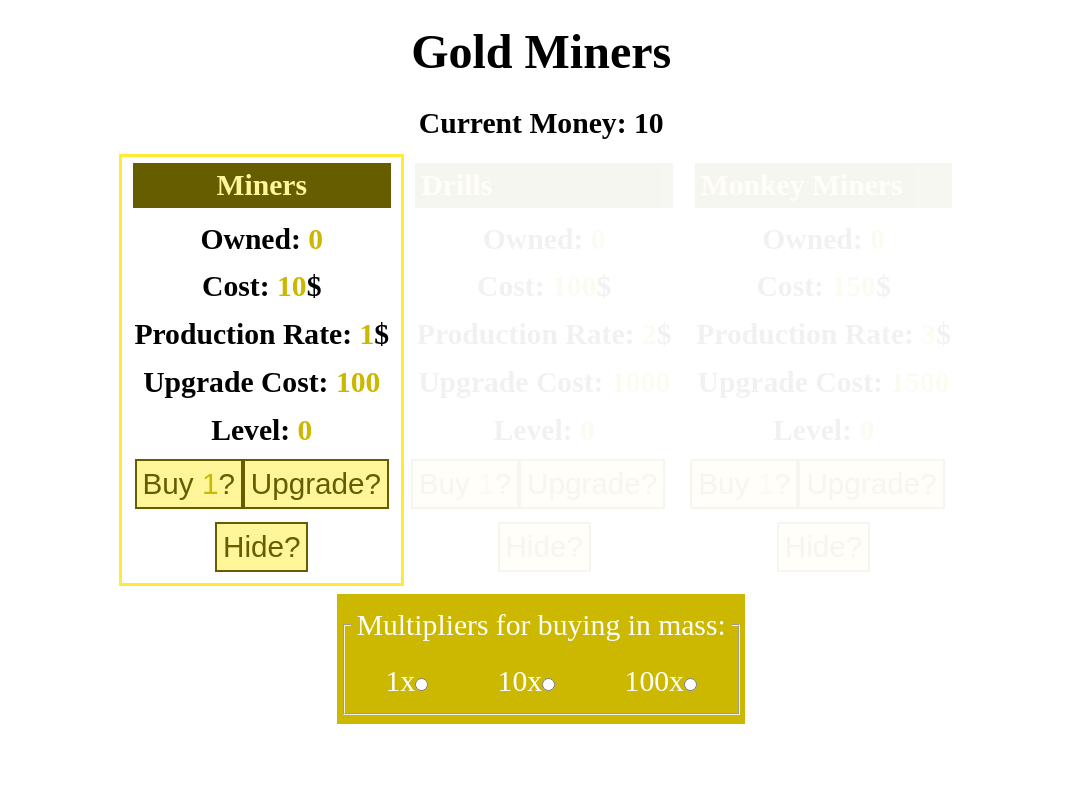
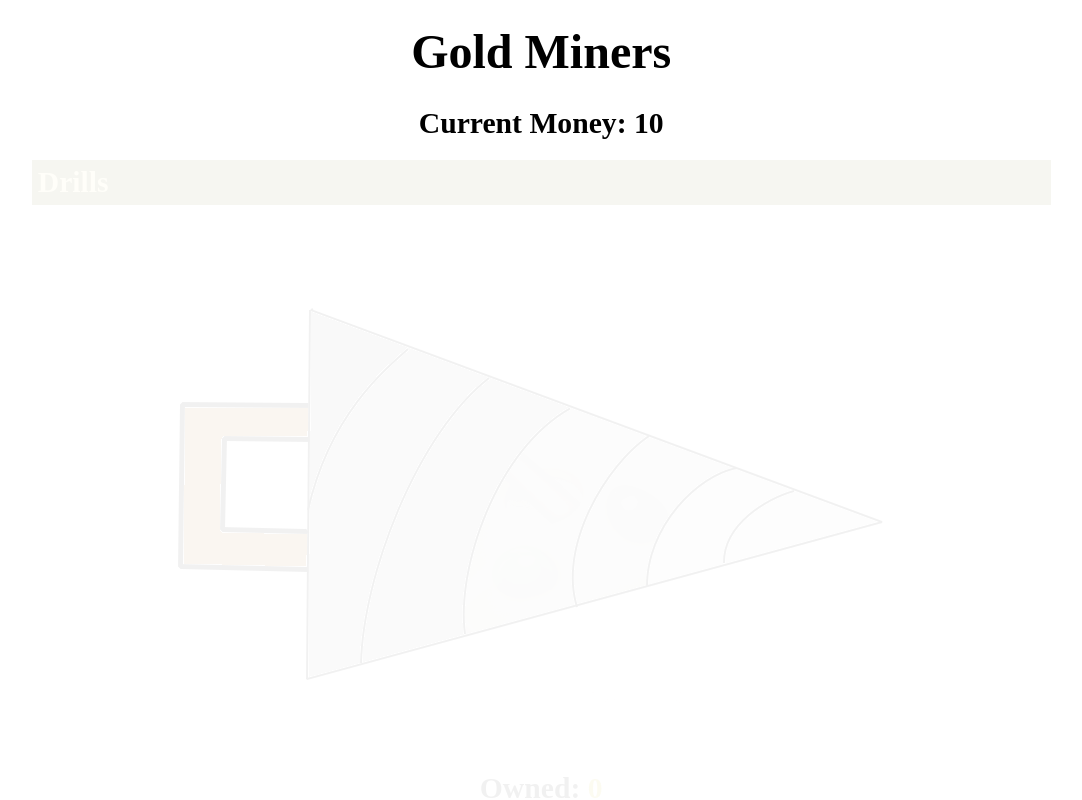
Before and after one commit to collerhatguy/coal-miner-fixed, a React (Create React App) app: page / in a window 1280 px wide. Shown: the top 800 px of the page, without its empty margins (102-1184 px from the left). Built offline with nearby package versions, Linux system fonts and the light colour scheme.

Commit message:
gonna add images for each of the workers

```diff
--- a/src/App.js
+++ b/src/App.js
@@ -1,5 +1,5 @@
 import React, { useEffect, useState } from "react";
-import WorkerList from "./components/WorkerList"
+import WorkerList from "./components/WorkerList";
 
 import "./css/App.css";
 import MultiplierList from "./components/MultiplierList";
--- a/src/components/Worker.js
+++ b/src/components/Worker.js
@@ -17,6 +17,7 @@ export default function Worker({worker, money, setMoney, multiplier}) {
              <div
                 ref={workerVisibility}
                 >
+                <img src={workerState.img} />
                 <h2>Owned: <span>{workerState.owned}</span></h2>
                 <h2>Cost: <span>{workerState.cost * multiplier}</span>$</h2>
                 <h2>Production Rate: <span>{workerState.productionRate}</span>$</h2>
--- a/src/misc.js
+++ b/src/misc.js
@@ -1,10 +1,11 @@
-
+import drillImg from "./images/drill.png";
 class Worker {
   constructor(
     defaultCost,
     defaultProductionRate,
     defaultProductionRateUpgradeCost,
-    name
+    name,
+    img
     ) {
 
       // storage keys
@@ -20,6 +21,7 @@ class Worker {
       this.productionRate = JSON.parse(localStorage.getItem(this.CURRENT_PPRODUCTION_RATE_LOCAL_STORAGE_KEY)) || defaultProductionRate;
       this.productionRateUpgradeCost = JSON.parse(localStorage.getItem(this.CURRENT_PRODUCTION_RATE_UPGRADE_COST_LOCAL_STORAGE_KEY)) || defaultProductionRateUpgradeCost;
       this.level = 0;
+      this.img = drillImg;
       this.saveFiles = [
         {
           key: this.OWNED_LOCAL_STORAGE_KEY,
@@ -47,8 +49,9 @@ class Worker {
     }
 }
 
-const miners = new Worker(10, 1, 100, "Miners")
+// const miners = new Worker(10, 1, 100, "Miners")
 const drills = new Worker(100, 2, 1000, "Drills")
-const monkeyMiners = new Worker(150, 3, 1500, "Monkey Miners")
-const Workers = [miners, drills, monkeyMiners]
+// const monkeyMiners = new Worker(150, 3, 1500, "Monkey Miners")
+// const Workers = [miners, drills, monkeyMiners]
+const Workers = [drills]
 export default Workers;
```
Also changed, not shown: src/images/drill.png (added), 1 other file (tests, documents, lock files or other folders).
